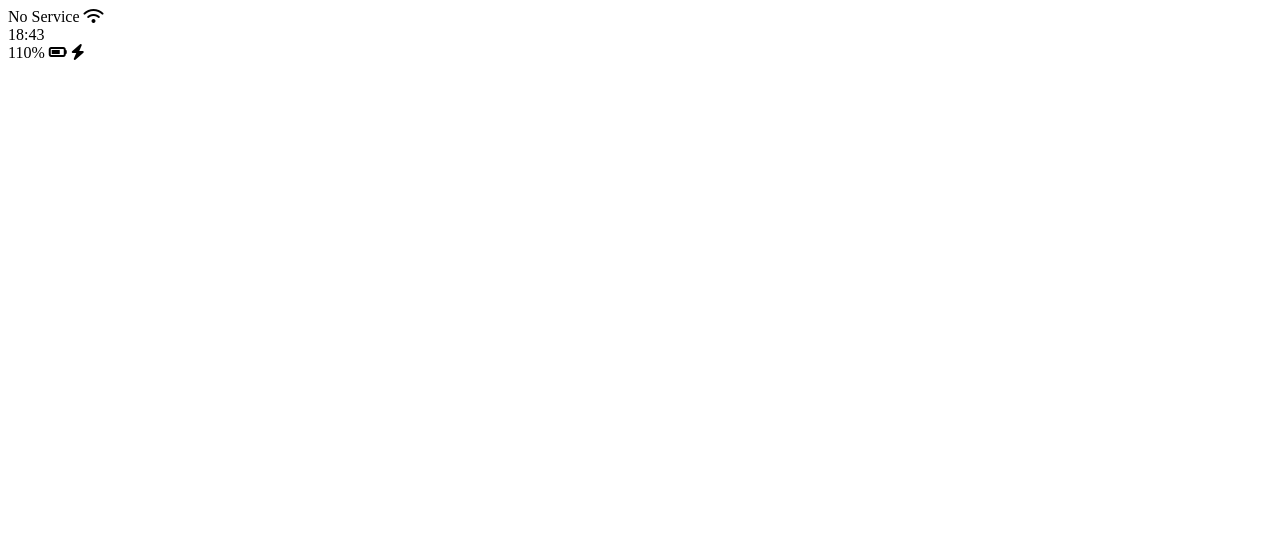
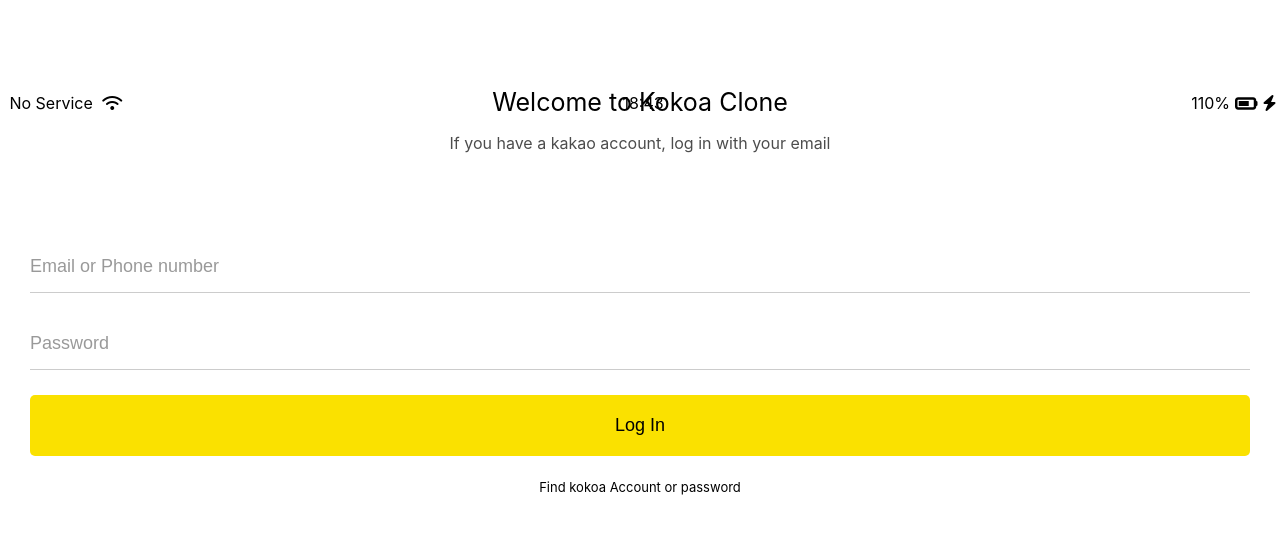
Before and after one commit to pendant8477/kokoa-clone-2020, a plain HTML site: page index.html in a window 1280 px wide. Shown: the top 534 px of the page. Drawn offline with Linux system fonts and the light colour scheme.

Commit message:
nav--finish

```diff
--- /dev/null
+++ b/css/components/nav-bar.css
@@ -0,0 +1,34 @@
+.nav {
+    background-color: #f9f9fa;
+    padding: 20px 50px;
+    box-sizing: border-box;
+    border-top: 1px solid rgba(0,0,0,0.2);
+    position: fixed;
+    bottom: 0;
+    width: 100%;
+}
+.nav__ul {
+    display: flex;
+    justify-content: space-between;
+
+}
+
+.nav__a {
+    position: relative;
+    color: inherit;
+}
+
+.nav__notification {
+    background-color: tomato;
+    width: 30px;
+    height: 30px;
+    border-radius: 15px;
+    display: flex;
+    justify-content: center;
+    align-items: center;
+    color: white;
+    font-weight: 600;
+    position: absolute;
+    left: 18px;
+    bottom: 15px;
+}
--- /dev/null
+++ b/css/components/status-bar.css
@@ -0,0 +1,29 @@
+.status-bar {
+    display: flex;
+    justify-content: center;
+    padding: 5px 3px;
+    position: fixed;
+    width: 100%;
+
+
+}
+.status-bar__column {
+    width:33%;
+}
+.status-bar__column:first-child span {
+    margin-right: 5px;
+}
+.status-bar__column:nth-child(2) {
+    display: flex;
+    justify-content: center;
+}
+
+.status-bar__column:last-child {
+    display: flex;
+    justify-content: flex-end;
+    align-items: center;
+}
+
+.status-bar__column .fa-battery-three-quarters {
+    margin: 0px 5px;
+}
--- /dev/null
+++ b/css/reset.css
@@ -0,0 +1,57 @@
+/* http://meyerweb.com/eric/tools/css/reset/
+   v2.0 | 20110126
+   License: none (public domain)
+*/
+
+html, body, div, span, applet, object, iframe,
+h1, h2, h3, h4, h5, h6, p, blockquote, pre,
+a, abbr, acronym, address, big, cite, code,
+del, dfn, em, img, ins, kbd, q, s, samp,
+small, strike, strong, sub, sup, tt, var,
+b, u, i, center,
+dl, dt, dd, ol, ul, li,
+fieldset, form, label, legend,
+table, caption, tbody, tfoot, thead, tr, th, td,
+article, aside, canvas, details, embed,
+figure, figcaption, footer, header, hgroup,
+menu, nav, output, ruby, section, summary,
+time, mark, audio, video {
+	margin: 0;
+	padding: 0;
+	border: 0;
+	font-size: 100%;
+	font: inherit;
+	vertical-align: baseline;
+}
+/* HTML5 display-role reset for older browsers */
+article, aside, details, figcaption, figure,
+footer, header, hgroup, menu, nav, section {
+	display: block;
+}
+body {
+	line-height: 1;
+}
+ol, ul {
+	list-style: none;
+}
+blockquote, q {
+	quotes: none;
+}
+blockquote:before, blockquote:after,
+q:before, q:after {
+	content: '';
+	content: none;
+}
+table {
+	border-collapse: collapse;
+	border-spacing: 0;
+}
+
+input:focus {
+	outline: none;
+}
+
+a{
+	color: inherit;
+	text-decoration: none;
+}
--- /dev/null
+++ b/css/screens/login.css
@@ -0,0 +1,54 @@
+.welcome-header {
+    margin: 90px 0px;
+    text-align: center;
+    display: flex;
+    flex-direction: column;
+    align-items: center;
+}
+
+.welcome-header__title {
+    margin-bottom: 20px;
+    font-size: 25px;
+}
+
+.welcome-header__text {
+    width: 50%;
+    opacity: 0.7;
+}
+
+#login-form {
+    display: flex;
+    flex-direction: column;
+    margin: 0px 30px;
+}
+#login-form input{
+    border: none;
+    padding: 15px 0px;
+    font-size: 18px;
+    margin-bottom: 25px;
+
+}
+#login-form input:not([type="submit"]) {
+    border-bottom: 1px solid rgba(0, 0, 0, 0.2);
+    transition: border-color 0.3s ease-in-out;
+}
+#login-form input::placeholder{
+    color: rgba(0, 0, 0, 0.4);
+}
+#login-form input:focus {
+    border-color:var(--yellow) ;
+}
+
+#login-form input[type="submit"] {
+    background-color: var(--yellow);
+    cursor: pointer;
+    padding: 20px 0px;
+    border-radius: 5px;
+}
+
+#login-form a {
+    text-align: center;
+    text-decoration: none;
+    color: inherit;
+    font-size: 13px;
+}
--- /dev/null
+++ b/css/styles.css
@@ -0,0 +1,13 @@
+@import "reset.css";
+@import "variables.css";
+/* Components */
+@import "components/status-bar.css";
+@import "components/nav-bar.css";
+
+/* Screens */
+@import "screens/login.css";
+
+body {
+    font-family: -apple-system, BlinkMacSystemFont, 'Segoe UI', Roboto, Oxygen, Ubuntu, Cantarell, 'Open Sans', 'Helvetica Neue', sans-serif;
+    height: 1000vh;
+}
--- /dev/null
+++ b/css/variables.css
@@ -0,0 +1,3 @@
+:root {
+    --yellow: #fae100;
+}
--- a/index.html
+++ b/index.html
@@ -1,10 +1,13 @@
 <!DOCTYPE html>
 <html lang="en">
+
 <head>
+    <link rel="stylesheet" href="css/styles.css" />
     <meta charset="UTF-8">
     <meta name="viewport" content="width=device-width, initial-scale=1.0">
-    <title>Welcome to kokoa Talk</title>
+    <title>Welcome to kokoa Clone</title>
 </head>
+
 <body>
     <div class="status-bar">
         <div class="status-bar__column">
@@ -18,10 +21,23 @@
         </div>
         <div class="status-bar__column">
             <span>110%</span>
-            <i class="fas fa-battery-three-quarters"></i>
+            <i class="fas fa-battery-three-quarters fa-lg"></i>
             <i class="fas fa-bolt"></i>
         </div>
     </div>
+
+    <header class="welcome-header">
+        <h1 class="welcome-header__title">Welcome to Kokoa Clone</h1>
+        <p class="welcome-header__text">If you have a kakao account, log in with your email</p>
+    </header>
+    <form action="friends.html" method="get" id="login-form">
+        <input required name="username" type="text" placeholder="Email or Phone number" />
+        <input required name="password" type="password" placeholder="Password" />
+        <input type="submit" value="Log In">
+        <a href="#">Find kokoa Account or password</a>
+    </form>
+
     <script src="https://kit.fontawesome.com/3afcfd5854.js" crossorigin="anonymous"></script>
 </body>
+
 </html>
```
Also changed, not shown: friends.html (added, +55 -0 lines).
